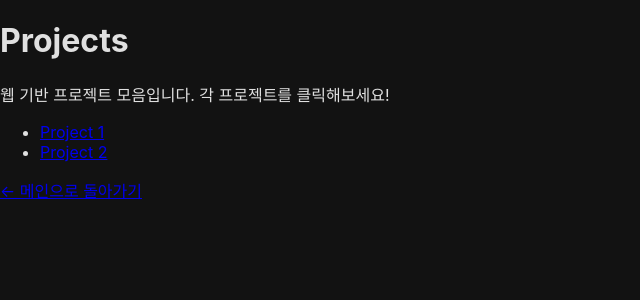
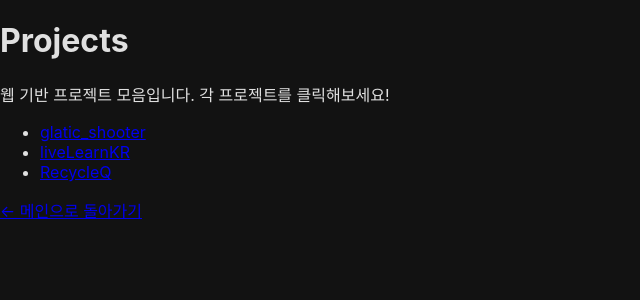
Before and after one commit to hojun313/hojun313.github.io, a Jekyll site: the page projects/index.html, which Jekyll copies as it is, in a window 1280 px wide. Shown: the top 300 px of the page, without its empty margins (0-640 px from the left). Built offline with Jekyll 4.4.1, drawn with Linux system fonts in a browser that asks for light colours.

Commit message:
Update project list and names in index.html
Renamed project links from generic names to their actual project titles and added a new project, RecycleQ, to the list.

```diff
--- a/projects/index.html
+++ b/projects/index.html
@@ -13,8 +13,9 @@
             <p>웹 기반 프로젝트 모음입니다. 각 프로젝트를 클릭해보세요!</p>
         </header>
         <ul class="projects-list">
-            <li><a href="https://hojun313.github.io/glatic_shooter/" target="_blank">Project 1</a></li>
-            <li><a href="https://hojun313.github.io/liveLearnKR/" target="_blank">Project 2</a></li>
+            <li><a href="https://hojun313.github.io/glatic_shooter/" target="_blank">glatic_shooter</a></li>
+            <li><a href="https://hojun313.github.io/liveLearnKR/" target="_blank">liveLearnKR</a></li>
+            <li><a href="https://hojun313.github.io/RecycleQ/" target="_blank">RecycleQ</a></li>
             <!-- 여기에 프로젝트를 추가하세요 -->
         </ul>
         <nav class="projects-nav">
```
